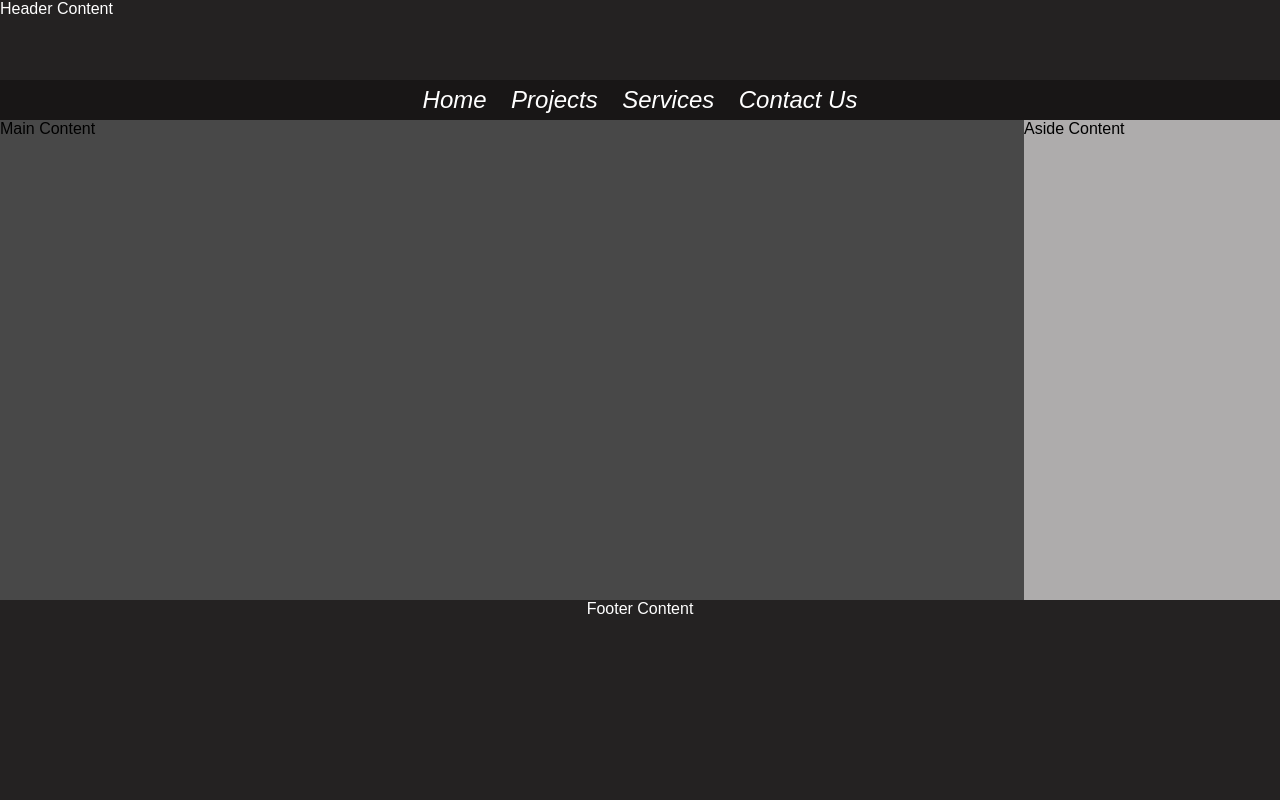
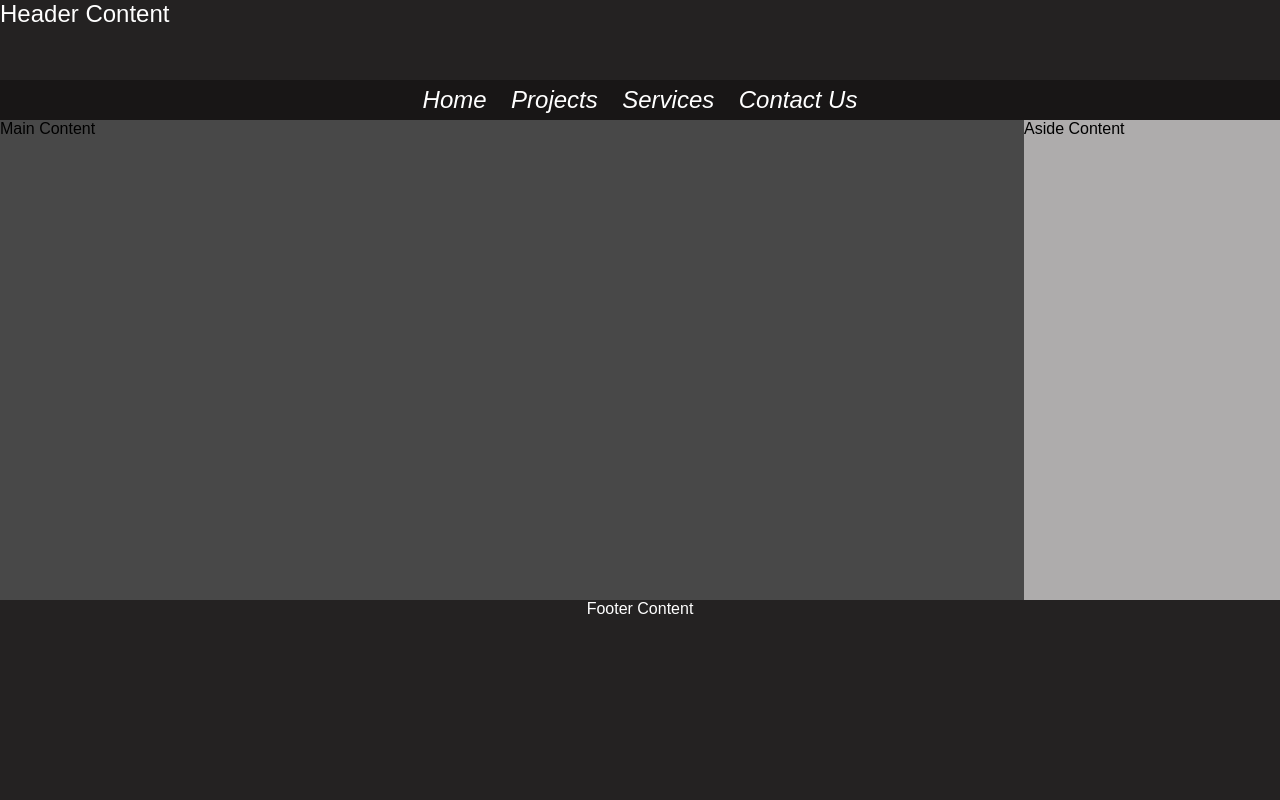
Before and after one commit to pDallastra/wdd131, a plain HTML site: page week01/basic-layout.html in a window 1280 px wide. Drawn offline with Linux system fonts and the light colour scheme.

Commit message:
couple updates week01

```diff
--- a/week01/basic-layout.html
+++ b/week01/basic-layout.html
@@ -6,14 +6,14 @@
   <meta name="viewport" content="width=device-width, initial-scale=1.0">
   <title>Document</title>
   <link rel="stylesheet" href="styles/layout.css">
+  <title>WDD131 - Paulo Dallastra</title>
+  <meta name="description" content="Personal portfolio website of Paulo Dallastra for WDD131">
+  <meta name="author" content="Paulo Dallastra">
 </head>
 
 <body>
   <header class="header">
-    Header Content
-  </header>
-
-  <main>
+    <div class="header-title">Header Content</div>
     <nav class="nav">
       <u>
         <i>Home</i>
@@ -22,7 +22,9 @@
         <i>Contact Us</i>
       </u>
     </nav>
+  </header>
 
+  <main>
     <section class="content">
       <div class="content-main">Main Content</div>
       <aside class="content-aside">Aside Content</aside>
--- a/week01/styles/layout.css
+++ b/week01/styles/layout.css
@@ -6,7 +6,13 @@ body {
 .header {
   background-color: #242222;
   color: white;
+  display: flex;
+  flex-direction: column;
+}
+
+.header-title {
   height: 10vh;
+  font-size: 24px;
 }
 
 .nav {
```
